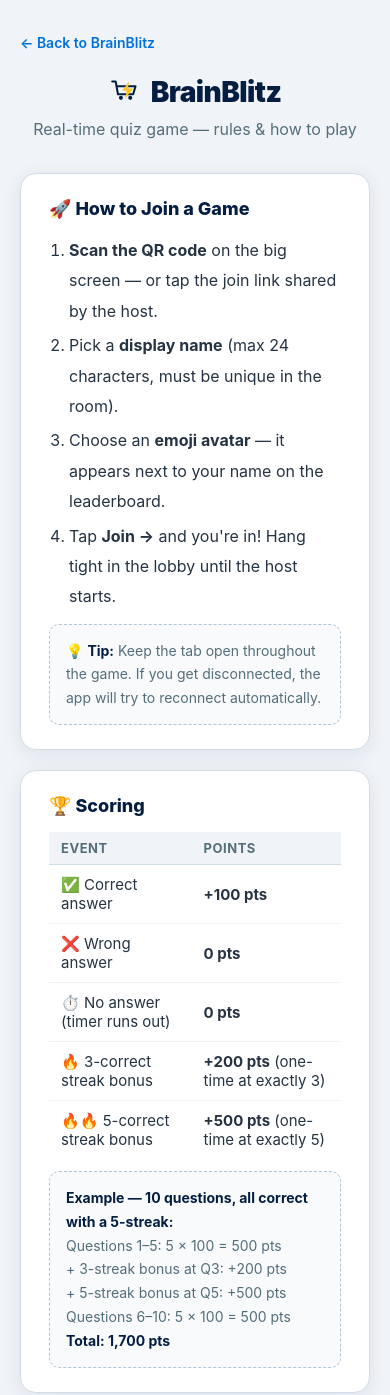
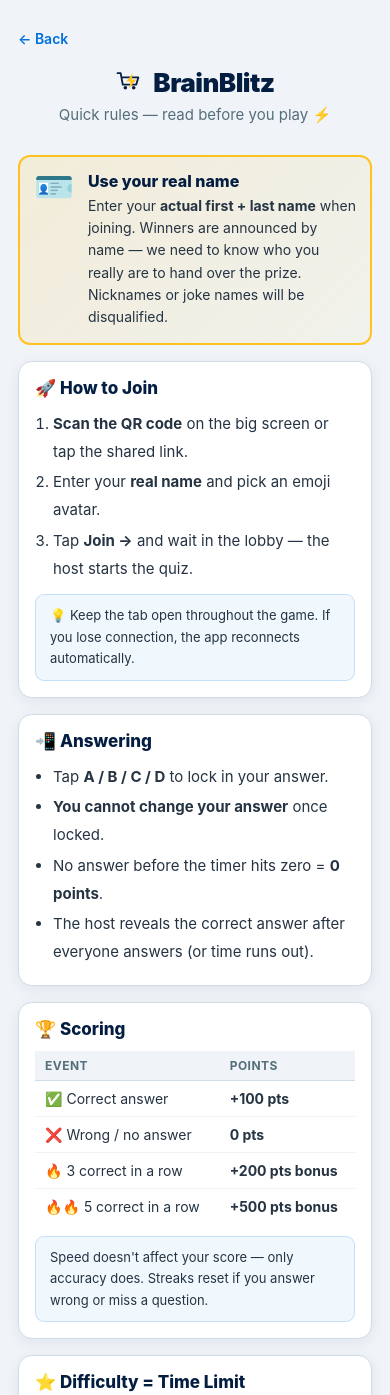
Before and after one commit to siddharthhp/quizblitz, a website: page public/rules.html in a window 390 px wide. Shown: the top 1395 px of the page. Drawn offline with Linux system fonts and the light colour scheme.

Commit message:
feat: concise rules page with real-name requirement
- Completely rewrote rules.html to be short and scannable
- Real-name callout is the most prominent element (gold border, icon)
  — clearly states nicknames/fake names = disqualified
- 4 concise sections: How to Join, Answering, Scoring, Difficulty
- Removed verbose streaks section (covered in scoring table)
- Mobile-friendly, updated footer date to July 2026

🌀 Magic applied with Wibey CLI 🪄 (https://wibey.walmart.com/cli)

Co-Authored-By: Wibey CLI <genai-coding-assistants@walmart.com>

```diff
--- a/public/rules.html
+++ b/public/rules.html
@@ -2,119 +2,100 @@
 <html lang="en">
   <head>
     <meta charset="utf-8" />
-    <meta name="viewport" content="width=device-width, initial-scale=1" />
-    <title>BrainBlitz — Rules &amp; How to Play</title>
+    <meta name="viewport" content="width=device-width, initial-scale=1, viewport-fit=cover" />
+    <title>BrainBlitz — Rules</title>
     <link rel="stylesheet" href="/css/styles.css" />
     <style>
       body { background: #f0f4f8; }
-      main { max-width: 720px; margin: 0 auto; padding: 32px 20px 64px; }
-      .rules-header {
-        text-align: center;
-        margin-bottom: 32px;
+      main { max-width: 680px; margin: 0 auto; padding: 28px 18px 64px; }
+
+      .rules-header { text-align: center; margin-bottom: 28px; }
+      .rules-header .logo-row {
+        display: inline-flex; align-items: center; gap: 10px;
+        font-size: 26px; font-weight: 900; color: #041e42;
+        letter-spacing: -0.02em; margin-bottom: 6px;
       }
-      .rules-header .logo {
-        display: inline-flex;
-        align-items: center;
-        gap: 10px;
-        font-size: 28px;
-        font-weight: 900;
-        color: #041e42;
-        letter-spacing: -0.02em;
-        margin-bottom: 8px;
-      }
-      .rules-header p {
-        color: #546e7a;
-        font-size: 16px;
-        margin: 0;
-      }
+      .rules-header p { color: #546e7a; font-size: 15px; margin: 0; }
+
       .section {
         background: #fff;
         border: 1px solid #d0dde8;
-        border-radius: 16px;
-        padding: 24px 28px;
-        box-shadow: 0 4px 20px rgba(4,30,66,0.08);
-        margin-bottom: 20px;
+        border-radius: 14px;
+        padding: 20px 24px;
+        box-shadow: 0 3px 14px rgba(4,30,66,0.07);
+        margin-bottom: 16px;
       }
       .section h2 {
-        margin: 0 0 16px;
-        font-size: 18px;
-        font-weight: 800;
-        color: #041e42;
-        display: flex;
-        align-items: center;
-        gap: 8px;
+        margin: 0 0 12px;
+        font-size: 17px; font-weight: 800; color: #041e42;
+        display: flex; align-items: center; gap: 8px;
       }
       .section ul, .section ol {
-        margin: 0;
-        padding-left: 20px;
-        line-height: 1.9;
-        color: #253342;
+        margin: 0; padding-left: 18px;
+        line-height: 1.85; color: #253342; font-size: 15px;
       }
-      .section li { margin-bottom: 4px; }
+      .section li { margin-bottom: 3px; }
+
+      /* Real-name callout — most important rule */
+      .name-callout {
+        background: linear-gradient(135deg, rgba(255,194,32,0.15), rgba(255,194,32,0.05));
+        border: 2px solid #ffc220;
+        border-radius: 12px;
+        padding: 16px 20px;
+        margin-bottom: 16px;
+        display: flex; gap: 14px; align-items: flex-start;
+      }
+      .name-callout .icon { font-size: 32px; flex-shrink: 0; line-height: 1; }
+      .name-callout h3 { margin: 0 0 4px; font-size: 16px; font-weight: 800; color: #041e42; }
+      .name-callout p  { margin: 0; font-size: 14px; color: #253342; line-height: 1.6; }
+
+      table { width: 100%; border-collapse: collapse; font-size: 14px; margin-top: 6px; }
+      th {
+        text-align: left; padding: 7px 10px;
+        background: #f0f4f8; color: #546e7a;
+        font-size: 12px; font-weight: 700; letter-spacing: 0.04em;
+        text-transform: uppercase; border-bottom: 1px solid #d0dde8;
+      }
+      td { padding: 9px 10px; border-bottom: 1px solid #eef2f7; color: #253342; }
+      tr:last-child td { border-bottom: none; }
+
       .pill {
-        display: inline-block;
-        padding: 3px 12px;
-        border-radius: 999px;
-        font-size: 13px;
-        font-weight: 700;
-        vertical-align: middle;
+        display: inline-block; padding: 2px 10px;
+        border-radius: 999px; font-size: 12px; font-weight: 700;
       }
-      .pill-blue  { background: rgba(0,113,220,0.12); color: #0071dc; }
-      .pill-gold  { background: rgba(255,194,32,0.2);  color: #7a4a00; }
-      .pill-green { background: rgba(46,125,50,0.12);  color: #2e7d32; }
-      .pill-red   { background: rgba(198,40,40,0.12);  color: #c62828; }
-      table {
-        width: 100%;
-        border-collapse: collapse;
-        font-size: 15px;
-        margin-top: 8px;
+      .pill-green  { background: rgba(46,125,50,0.12);  color: #2e7d32; }
+      .pill-orange { background: rgba(230,81,0,0.1);    color: #e65100; }
+      .pill-red    { background: rgba(198,40,40,0.12);  color: #c62828; }
+
+      .tip {
+        background: rgba(0,113,220,0.06);
+        border: 1px solid rgba(0,113,220,0.18);
+        border-radius: 9px; padding: 10px 14px;
+        margin-top: 12px; font-size: 13px; color: #253342; line-height: 1.65;
       }
-      th {
-        text-align: left;
-        padding: 8px 12px;
-        background: #f0f4f8;
-        color: #546e7a;
-        font-size: 13px;
-        font-weight: 700;
-        letter-spacing: 0.04em;
-        text-transform: uppercase;
-        border-bottom: 1px solid #d0dde8;
-      }
-      td {
-        padding: 10px 12px;
-        border-bottom: 1px solid #eef2f7;
-        color: #253342;
-      }
-      tr:last-child td { border-bottom: none; }
-      .example-box {
-        background: #f8fafc;
-        border: 1px dashed #b0c4d8;
-        border-radius: 10px;
-        padding: 14px 16px;
-        margin-top: 12px;
-        font-size: 14px;
-        color: #546e7a;
-        line-height: 1.7;
-      }
-      .example-box strong { color: #041e42; }
+
       .back-link {
-        display: inline-block;
-        margin-bottom: 24px;
-        color: #0071dc;
-        text-decoration: none;
-        font-size: 14px;
-        font-weight: 600;
+        display: inline-block; margin-bottom: 20px;
+        color: #0071dc; text-decoration: none;
+        font-size: 14px; font-weight: 600;
       }
       .back-link:hover { text-decoration: underline; }
+
+      footer { text-align: center; color: #90a4ae; font-size: 12px; margin-top: 28px; }
+
+      @media (max-width: 480px) {
+        .section { padding: 16px 16px; }
+        .name-callout { padding: 14px 14px; }
+      }
     </style>
   </head>
   <body>
     <main>
-      <a href="/" class="back-link">← Back to BrainBlitz</a>
+      <a href="/" class="back-link">← Back</a>
 
       <div class="rules-header">
-        <div class="logo">
-          <svg width="32" height="28" viewBox="0 0 52 48" fill="none" xmlns="http://www.w3.org/2000/svg" aria-hidden="true">
+        <div class="logo-row">
+          <svg width="28" height="25" viewBox="0 0 52 48" fill="none" xmlns="http://www.w3.org/2000/svg" aria-hidden="true">
             <path d="M4 6 H10 L14 28 H40 L44 14 H14" stroke="#041e42" stroke-width="3.5" stroke-linecap="round" stroke-linejoin="round" fill="none"/>
             <circle cx="19" cy="34" r="3.5" fill="#041e42"/>
             <circle cx="35" cy="34" r="3.5" fill="#041e42"/>
@@ -122,131 +103,71 @@
           </svg>
           BrainBlitz
         </div>
-        <p>Real-time quiz game — rules &amp; how to play</p>
+        <p>Quick rules — read before you play ⚡</p>
+      </div>
+
+      <!-- ⭐ REAL NAME — most prominent rule -->
+      <div class="name-callout">
+        <div class="icon">🪪</div>
+        <div>
+          <h3>Use your real name</h3>
+          <p>Enter your <strong>actual first + last name</strong> when joining. Winners are announced by name — we need to know who you really are to hand over the prize. Nicknames or joke names will be disqualified.</p>
+        </div>
       </div>
 
       <!-- How to join -->
       <div class="section">
-        <h2>🚀 How to Join a Game</h2>
+        <h2>🚀 How to Join</h2>
         <ol>
-          <li><strong>Scan the QR code</strong> on the big screen — or tap the join link shared by the host.</li>
-          <li>Pick a <strong>display name</strong> (max 24 characters, must be unique in the room).</li>
-          <li>Choose an <strong>emoji avatar</strong> — it appears next to your name on the leaderboard.</li>
-          <li>Tap <strong>Join →</strong> and you're in! Hang tight in the lobby until the host starts.</li>
+          <li><strong>Scan the QR code</strong> on the big screen or tap the shared link.</li>
+          <li>Enter your <strong>real name</strong> and pick an emoji avatar.</li>
+          <li>Tap <strong>Join →</strong> and wait in the lobby — the host starts the quiz.</li>
         </ol>
-        <div class="example-box">
-          💡 <strong>Tip:</strong> Keep the tab open throughout the game. If you get disconnected, the app will try to reconnect automatically.
-        </div>
+        <div class="tip">💡 Keep the tab open throughout the game. If you lose connection, the app reconnects automatically.</div>
+      </div>
+
+      <!-- Answering -->
+      <div class="section">
+        <h2>📲 Answering</h2>
+        <ul>
+          <li>Tap <strong>A / B / C / D</strong> to lock in your answer.</li>
+          <li><strong>You cannot change your answer</strong> once locked.</li>
+          <li>No answer before the timer hits zero = <strong>0 points</strong>.</li>
+          <li>The host reveals the correct answer after everyone answers (or time runs out).</li>
+        </ul>
       </div>
 
       <!-- Scoring -->
       <div class="section">
         <h2>🏆 Scoring</h2>
         <table>
-          <thead>
-            <tr>
-              <th>Event</th>
-              <th>Points</th>
-            </tr>
-          </thead>
+          <thead><tr><th>Event</th><th>Points</th></tr></thead>
           <tbody>
-            <tr>
-              <td>✅ Correct answer</td>
-              <td><strong>+100 pts</strong></td>
-            </tr>
-            <tr>
-              <td>❌ Wrong answer</td>
-              <td><strong>0 pts</strong></td>
-            </tr>
-            <tr>
-              <td>⏱️ No answer (timer runs out)</td>
-              <td><strong>0 pts</strong></td>
-            </tr>
-            <tr>
-              <td>🔥 3-correct streak bonus</td>
-              <td><strong>+200 pts</strong> (one-time at exactly 3)</td>
-            </tr>
-            <tr>
-              <td>🔥🔥 5-correct streak bonus</td>
-              <td><strong>+500 pts</strong> (one-time at exactly 5)</td>
-            </tr>
+            <tr><td>✅ Correct answer</td><td><strong>+100 pts</strong></td></tr>
+            <tr><td>❌ Wrong / no answer</td><td><strong>0 pts</strong></td></tr>
+            <tr><td>🔥 3 correct in a row</td><td><strong>+200 pts bonus</strong></td></tr>
+            <tr><td>🔥🔥 5 correct in a row</td><td><strong>+500 pts bonus</strong></td></tr>
           </tbody>
         </table>
-        <div class="example-box">
-          <strong>Example — 10 questions, all correct with a 5-streak:</strong><br>
-          Questions 1–5: 5 × 100 = 500 pts<br>
-          + 3-streak bonus at Q3: +200 pts<br>
-          + 5-streak bonus at Q5: +500 pts<br>
-          Questions 6–10: 5 × 100 = 500 pts<br>
-          <strong>Total: 1,700 pts</strong>
-        </div>
+        <div class="tip">Speed doesn't affect your score — only accuracy does. Streaks reset if you answer wrong or miss a question.</div>
       </div>
 
-      <!-- Streaks -->
+      <!-- Difficulty -->
       <div class="section">
-        <h2>🔥 Streaks</h2>
-        <ul>
-          <li>A <strong>streak</strong> is a run of consecutive correct answers.</li>
-          <li>Bonus points are awarded at the <strong>3rd</strong> and <strong>5th</strong> correct answer in a row.</li>
-          <li>The streak resets to zero if you answer <strong>wrong</strong> or <strong>don't answer</strong> before the timer runs out.</li>
-          <li>Streaks continue across questions — you don't have to be fast, just correct.</li>
-          <li>When you hit a streak milestone, a <strong>🔥 burst animation</strong> appears on your screen.</li>
-        </ul>
-      </div>
-
-      <!-- Difficulty tiers -->
-      <div class="section">
-        <h2>⭐ Difficulty Tiers</h2>
-        <p style="color:#546e7a;font-size:14px;margin:0 0 12px;">Difficulty controls how much <strong>time</strong> you have to answer — not the points. Every correct answer is worth 100 pts.</p>
+        <h2>⭐ Difficulty = Time Limit</h2>
+        <p style="font-size:14px;color:#546e7a;margin:0 0 8px;">Every correct answer is worth 100 pts regardless of difficulty. Harder questions just give you less time.</p>
         <table>
-          <thead>
-            <tr>
-              <th>Tier</th>
-              <th>Time to answer</th>
-              <th>Points</th>
-            </tr>
-          </thead>
+          <thead><tr><th>Tier</th><th>Time</th><th>Points</th></tr></thead>
           <tbody>
-            <tr>
-              <td><span class="pill pill-green">⭐ Very Easy</span></td>
-              <td>8 seconds</td>
-              <td>100 pts</td>
-            </tr>
-            <tr>
-              <td><span class="pill pill-green">⭐⭐ Easy</span></td>
-              <td>12 seconds</td>
-              <td>100 pts</td>
-            </tr>
-            <tr>
-              <td><span class="pill" style="background:rgba(230,81,0,0.12);color:#e65100;">⭐⭐⭐ Medium</span></td>
-              <td>15 seconds</td>
-              <td>100 pts</td>
-            </tr>
-            <tr>
-              <td><span class="pill pill-red">⭐⭐⭐⭐ Hard</span></td>
-              <td>18 seconds</td>
-              <td>100 pts</td>
-            </tr>
+            <tr><td><span class="pill pill-green">⭐ Very Easy</span></td><td>8 s</td><td>100</td></tr>
+            <tr><td><span class="pill pill-green">⭐⭐ Easy</span></td><td>12 s</td><td>100</td></tr>
+            <tr><td><span class="pill pill-orange">⭐⭐⭐ Medium</span></td><td>15 s</td><td>100</td></tr>
+            <tr><td><span class="pill pill-red">⭐⭐⭐⭐ Hard</span></td><td>18 s</td><td>100</td></tr>
           </tbody>
         </table>
       </div>
 
-      <!-- Answering -->
-      <div class="section">
-        <h2>📲 Answering Questions</h2>
-        <ul>
-          <li>Tap one of the <strong>A / B / C / D</strong> options to lock in your answer.</li>
-          <li>Once locked, <strong>you cannot change your answer</strong>.</li>
-          <li>A ⏳ badge confirms your answer was received.</li>
-          <li>If the timer reaches zero before you answer, you score 0 for that question.</li>
-          <li>After all players answer (or time runs out), the host reveals the correct answer.</li>
-        </ul>
-      </div>
-
-      <!-- Footer -->
-      <p style="text-align:center;color:#90a4ae;font-size:13px;margin-top:32px;">
-        BrainBlitz · Built with ❤️ · Last updated June 2026
-      </p>
+      <footer>BrainBlitz · Walmart Retail Services · July 2026</footer>
     </main>
   </body>
 </html>
```
